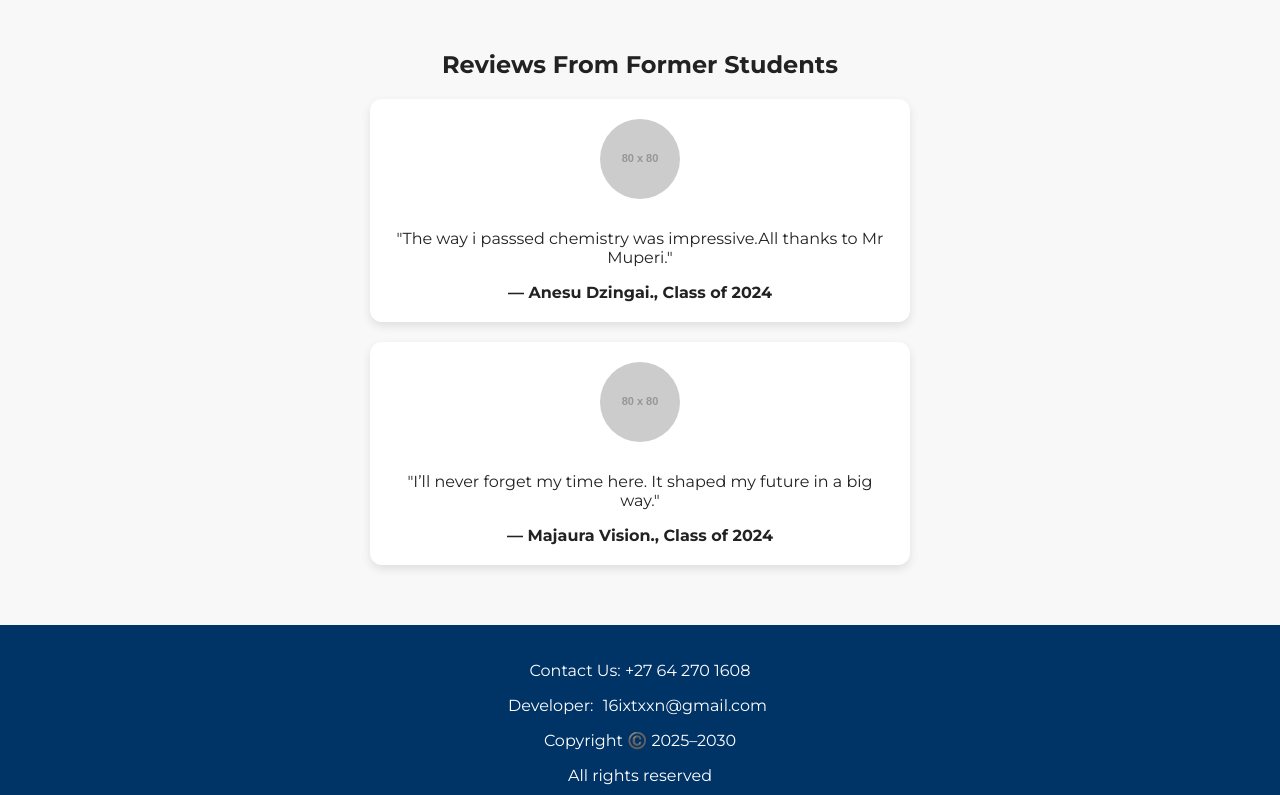
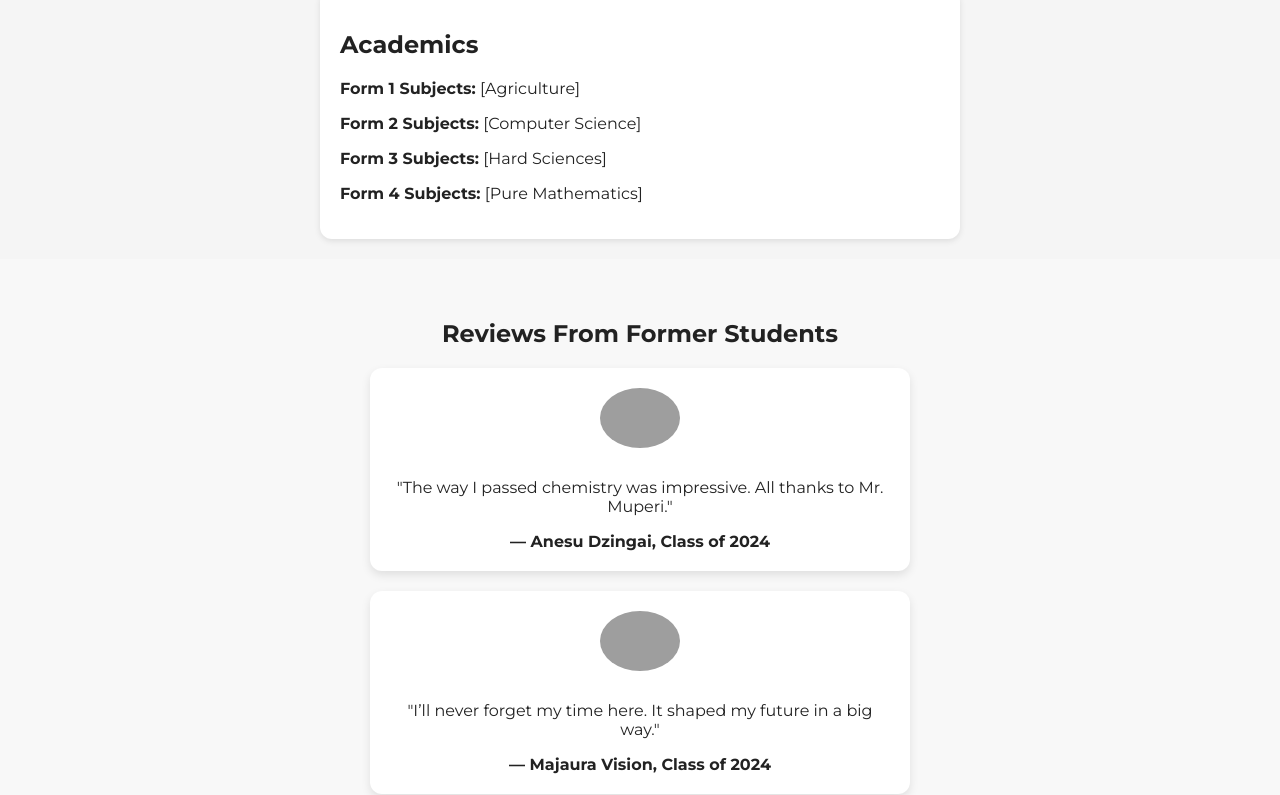
Before and after one commit to codexxx16/Shongamiti-High-School, a plain HTML site: page index.html in a window 1280 px wide. Shown: the part 670-1465 px from the top of the page. Drawn offline with nearby package versions, Linux system fonts and the light colour scheme; grey boxes are pictures that could not be loaded; placeholder pictures from the web are drawn by us.

Commit message:
Update index.html

```diff
--- a/index.html
+++ b/index.html
@@ -1,5 +1,4 @@
-<!DOCTYPE html>
-<html lang="en">
+<!DOCTYPE html><html lang="en">
 <head>
   <meta charset="UTF-8" />
   <meta name="viewport" content="width=device-width, initial-scale=1.0" />
@@ -9,16 +8,10 @@
   <link href="https://fonts.googleapis.com/css2?family=Montserrat:wght@400;700&display=swap" rel="stylesheet">
   <script src="https://kit.fontawesome.com/a076d05399.js" crossorigin="anonymous"></script>
 </head>
-<body>
-
-  <!-- HEADER -->
-  <header class="main-header">
+<body>  <!-- HEADER -->  <header class="main-header">
     <img src="https://files.catbox.moe/2dvsbb.jpg" alt="School Logo" class="school-logo" />
     <h1>Shongamiti High School</h1>
-  </header>
-
-  <!-- SWIPEABLE NAVBAR -->
-  <div class="nav-wrapper">
+  </header>  <!-- SWIPEABLE NAVBAR -->  <div class="nav-wrapper">
     <nav class="scrolling-nav">
       <a href="#about">About Us</a>
       <a href="#academics">Academics</a>
@@ -26,40 +19,33 @@
       <a href="#contact">Contact</a>
       <a href="#reviews">Reviews</a>
     </nav>
-  </div>
-
-  <!-- HERO SECTION WITH TYPING -->
-  <section class="hero">
-    <h2><span id="typed"></span></h2>
+  </div>  <!-- HERO SECTION WITH TYPING -->  <section class="hero">
+    <h2><span id="typed" style="color:black;"></span></h2>
     <p>Education is the key to unlocking the golden door of freedom.</p>
-  </section>
-
-  <!-- ABOUT SECTION -->
-  <section id="about" class="content-box">
+  </section>  <!-- ABOUT SECTION -->  <section id="about" class="content-box">
     <h2>About Us</h2>
     <p>Welcome to Shongamiti High School, where academic excellence meets strong moral values.</p>
-  </section>
+  </section>  <!-- ACADEMICS SECTION -->  <section id="academics" class="content-box">
+    <h2>Academics</h2>
+    <p><strong>Form 1 Subjects:</strong> [Agriculture]</p>
+    <p><strong>Form 2 Subjects:</strong> [Computer Science]</p>
+    <p><strong>Form 3 Subjects:</strong> [Hard Sciences]</p>
+    <p><strong>Form 4 Subjects:</strong> [Pure Mathematics]</p>
+  </section>  <!-- TESTIMONIALS SECTION -->  <section id="reviews">
+    <h2>Reviews From Former Students</h2><div class="review-card">
+  <img src="https://upload.wikimedia.org/wikipedia/commons/7/7c/Profile_avatar_placeholder_large.png" alt="Student Photo">
+  <p>"The way I passed chemistry was impressive. All thanks to Mr. Muperi."</p>
+  <strong>— Anesu Dzingai, Class of 2024</strong>
+</div>
 
-  <!-- TESTIMONIALS SECTION -->
-  <section id="reviews">
-    <h2>Reviews From Former Students</h2>
+<div class="review-card">
+  <img src="https://upload.wikimedia.org/wikipedia/commons/7/7c/Profile_avatar_placeholder_large.png" alt="Student Photo">
+  <p>"I’ll never forget my time here. It shaped my future in a big way."</p>
+  <strong>— Majaura Vision, Class of 2024</strong>
+</div>
 
-    <div class="review-card">
-      <img src="https://via.placeholder.com/80" alt="Student Photo">
-      <p>"The way i passsed chemistry was impressive.All thanks to Mr Muperi."</p>
-      <strong>— Anesu Dzingai., Class of 2024</strong>
-    </div>
-
-    <div class="review-card">
-      <img src="https://via.placeholder.com/80" alt="Student Photo">
-      <p>"I’ll never forget my time here. It shaped my future in a big way."</p>
-      <strong>— Majaura Vision., Class of 2024</strong>
-    </div>
-  </section>
-
-  <!-- FOOTER -->
-  <footer>
-    <p>Contact Us: +27 64 270 1608</p>
+  </section>  <!-- FOOTER -->  <footer>
+    <p>Contact Us: +27642701608</p>
     <p>Developer: <a href="mailto:16ixtxxn@gmail.com">16ixtxxn@gmail.com</a></p>
     <p>Copyright ©️ 2025–2030</p>
     <p>All rights reserved</p>
@@ -67,18 +53,12 @@
       <a href="https://www.facebook.com/share/1HafLrNdR6/?mibextid=qi2Omg" target="_blank"><i class="fab fa-facebook"></i></a>
       <a href="https://www.tiktok.com/@16ixtxxn_tentacion?_t=ZS-8yUHgytDOL9&_r=1" target="_blank"><i class="fab fa-tiktok"></i></a>
     </p>
-  </footer>
-
-  <!-- Typed.js Typing Script -->
-  <script src="https://cdn.jsdelivr.net/npm/typed.js@2.0.12"></script>
-  <script>
+  </footer>  <!-- Typed.js Typing Script -->  <script src="https://cdn.jsdelivr.net/npm/typed.js@2.0.12"></script>  <script>
     var typed = new Typed('#typed', {
       strings: ["Empowering Future.", "Academic Excellence.", "Striving For Excellence."],
       typeSpeed: 50,
       backSpeed: 30,
       loop: true
     });
-  </script>
-
-</body>
+  </script></body>
   </html>
```
